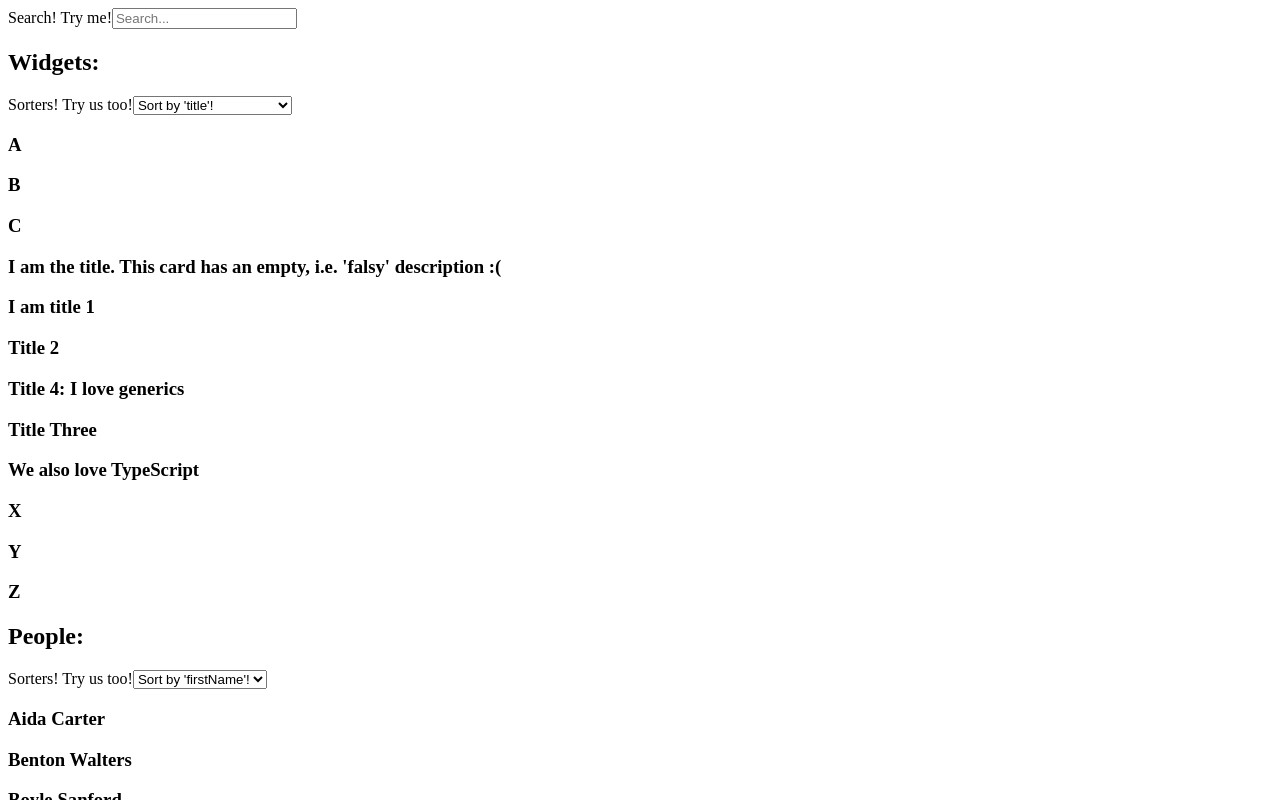
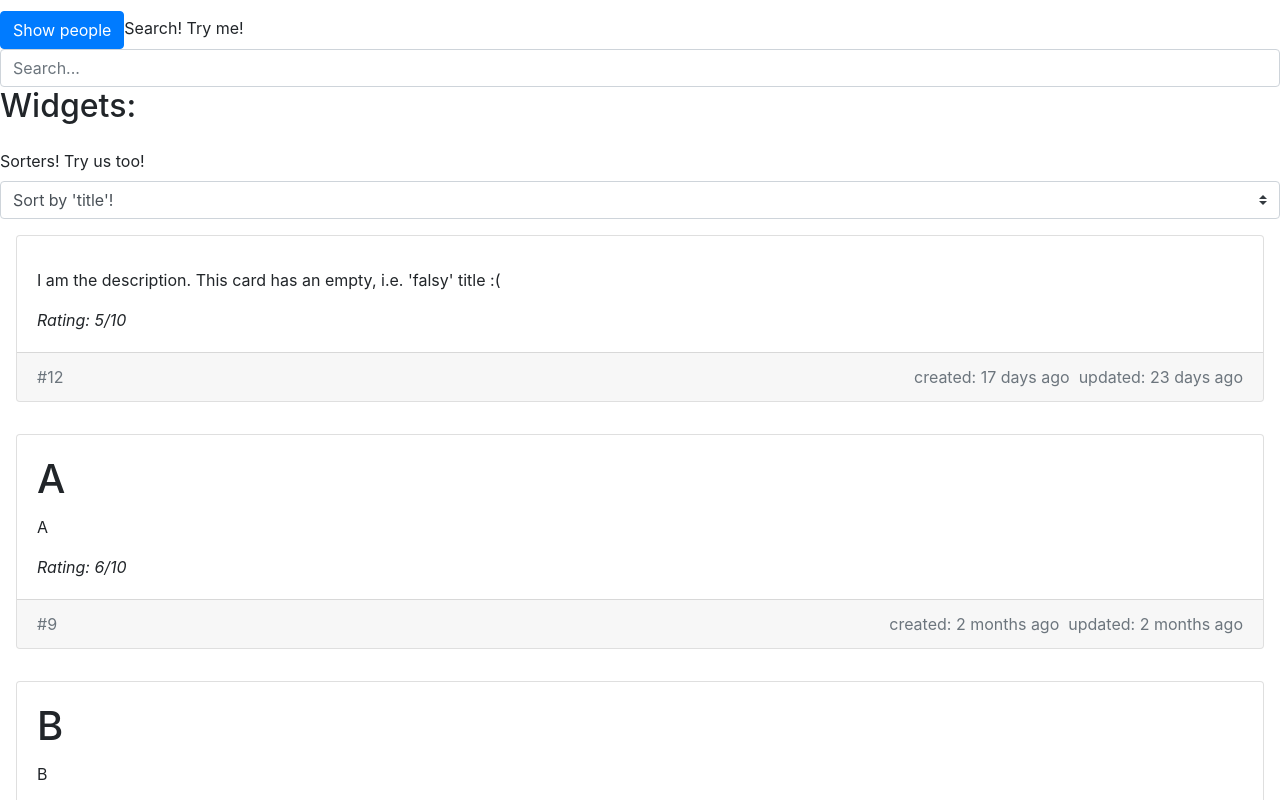
Before and after one commit to princefishthrower/react-typescript-course-generic-search-sort-filter, a React (Create React App) app: page / in a window 1280 px wide. Shown: the top 800 px of the page. Built offline with nearby package versions, Linux system fonts and the light colour scheme.

Commit message:
a much nicer UI for our app :)

```diff
--- a/package.json
+++ b/package.json
@@ -11,9 +11,11 @@
     "@types/react": "^16.14.2",
     "@types/react-dom": "^16.9.10",
     "bootstrap": "^4.6.0",
-    "node-sass": "^5.0.0",
+    "moment": "^2.29.1",
+    "node-sass": "^4.14.1",
     "react": "^17.0.1",
     "react-dom": "^17.0.1",
+    "react-moment": "^1.1.1",
     "react-scripts": "4.0.1",
     "typescript": "^4.1.3",
     "web-vitals": "^0.2.4"
--- a/src/App.tsx
+++ b/src/App.tsx
@@ -8,33 +8,59 @@ import IWidget from "./interfaces/IWidget";
 import IProperty from "./interfaces/IProperty";
 import IPerson from "./interfaces/IPerson";
 import { Sorters } from "./components/Sorters";
+import { WidgetRenderer } from "./components/renderers/WidgetRenderer";
+import { PeopleRenderer } from "./components/renderers/PeopleRenderer";
 function App() {
   const [query, setQuery] = useState<string>("");
-  const [widgetSortProperty, setWidgetSortProperty] = useState<IProperty<IWidget>>({ property: "title" })
-  const [peopleSortProperty, setPeopleSortProperty] = useState<IProperty<IPerson>>({ property: "firstName" })
+  const [showPeople, setShowPeople] = useState<boolean>(false);
+  const [widgetSortProperty, setWidgetSortProperty] = useState<
+    IProperty<IWidget>
+  >({ property: "title" });
+  const [peopleSortProperty, setPeopleSortProperty] = useState<
+    IProperty<IPerson>
+  >({ property: "firstName" });
+  const buttonText = showPeople ? "Show widgets" : "Show people";
   return (
     <>
+      <button
+        className="btn btn-primary"
+        onClick={() => setShowPeople(!showPeople)}
+      >
+        {buttonText}
+      </button>
       <SearchInput
         setSearchQuery={(query) => {
           setQuery(query);
         }}
       />
+      {!showPeople && (
+        <>
           <h2>Widgets:</h2>
-      <Sorters setProperty={(property) => {
-        setWidgetSortProperty({property})
-      }} object={widgets[0]}/>
+          <Sorters
+            setProperty={(property) => {
+              setWidgetSortProperty({ property });
+            }}
+            object={widgets[0]}
+          />
           {widgets
             .filter((widget) =>
               genericSearch(widget, ["title", "description"], query, false)
             )
             .sort((a, b) => genericSort(a, b, widgetSortProperty.property))
             .map((widget) => {
-          return <h3>{widget.title}</h3>;
+              return <WidgetRenderer {...widget} />;
             })}
+        </>
+      )}
+      {showPeople && (
+        <>
           <h2>People:</h2>
-      <Sorters setProperty={(property) => {
-        setPeopleSortProperty({property})
-      }} object={people[0]}/>
+          <Sorters
+            setProperty={(property) => {
+              setPeopleSortProperty({ property });
+            }}
+            object={people[0]}
+          />
           {people
             .filter((person) =>
               genericSearch(
@@ -46,12 +72,10 @@ function App() {
             )
             .sort((a, b) => genericSort(a, b, peopleSortProperty.property))
             .map((person) => {
-          return (
-            <h3>
-              {person.firstName} {person.lastName}
-            </h3>
-          );
+              return <PeopleRenderer {...person} />;
             })}
+        </>
+      )}
     </>
   );
 }
--- /dev/null
+++ b/src/components/renderers/PeopleRenderer.tsx
@@ -0,0 +1,29 @@
+import * as React from "react";
+import Moment from "react-moment";
+import IPerson from "../../interfaces/IPerson";
+
+export function PeopleRenderer(props: IPerson) {
+  const { firstName, lastName, birthday, eyeColor } = props;
+  return (
+    <div className="col-12 p-3">
+      <div className="card">
+        <div className="card-body">
+          <h3>
+            👤&nbsp;{firstName} {lastName}
+          </h3>
+          <ul>
+            <li>
+              Has <b>{eyeColor}</b> eyes
+            </li>
+            <li>
+              🎂&nbsp;&nbsp;Birthday:{" "}
+              <b>
+                <Moment date={birthday} format="MMMM D, YYYY" />
+              </b>
+            </li>
+          </ul>
+        </div>
+      </div>
+    </div>
+  );
+}
--- /dev/null
+++ b/src/components/renderers/WidgetRenderer.tsx
@@ -0,0 +1,31 @@
+import * as React from "react";
+import Moment from "react-moment";
+import IWidget from "../../interfaces/IWidget";
+
+export function WidgetRenderer(props: IWidget) {
+  const {
+    isSpecialCard,
+    title,
+    description,
+    rating,
+    created,
+    updated,
+    id,
+  } = props;
+  return (
+    <div className="col-12 p-3">
+      <div className={isSpecialCard ? "card specialCard" : "card"}>
+        <div className="card-body">
+          <h1 className="card-title">{title}</h1>
+          <p className="card-text">{description}</p>
+          <p className="card-text font-italic">Rating: {rating}/10</p>
+        </div>
+        <div className="card-footer text-muted text-right">
+          <span className="float-left">#{id}</span>
+          created:&nbsp;<Moment fromNow date={created} />&nbsp;
+          updated:&nbsp;<Moment fromNow date={updated} />
+        </div>
+      </div>
+    </div>
+  );
+}
--- a/src/index.tsx
+++ b/src/index.tsx
@@ -1,6 +1,8 @@
 import React from 'react';
 import ReactDOM from 'react-dom';
 import App from './App';
+import 'bootstrap/dist/css/bootstrap.css';
+import './styles/styles.scss';
 import reportWebVitals from './reportWebVitals';
 
 ReactDOM.render(
--- /dev/null
+++ b/src/styles/styles.scss
@@ -0,0 +1,3 @@
+.specialCard {
+    background: linear-gradient(64deg, rgba(255,0,0,1) 0%, rgba(255,255,0,1) 30%, rgba(5,193,255,1)70%, rgba(158,31,255,1) 100%); /* w3c */
+}
```
Also changed, not shown: 2 other files (tests, documents, lock files or other folders). Lines whose indentation alone changed are shown as unchanged.
